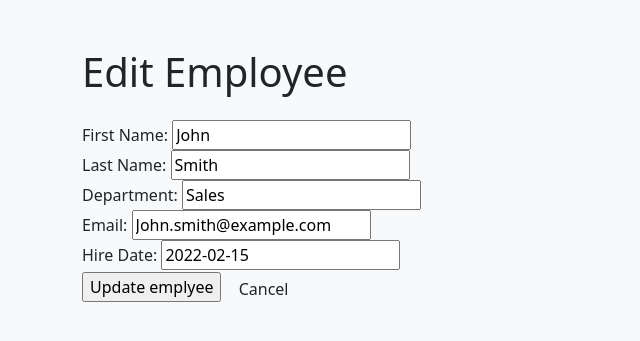
After one commit to cecyy1/Attendance_System, a Flask app: page /edit-employee/1 in a window 1280 px wide. The commit adds this page. Shown: the top 341 px of the page, without its empty margins (0-640 px from the left). Run offline with Flask 3, Linux system fonts and the light colour scheme; data comes from the database, SQL or seed files in the repository.

Commit message:
Finished employee list edit and delete features

```diff
--- a/webapp/app.py
+++ b/webapp/app.py
@@ -44,6 +44,42 @@ def add_employee():
 
     return render_template('add_employee.html')
 
+#edit employees
+@app.route('/edit-employee/<int:employee_id>', methods=['GET', 'POST'])
+def edit_employee(employee_id):
+     if request.method == 'POST':
+        first_name=request.form['first_name']
+        last_name=request.form['last_name']
+        department=request.form['department']
+        email=request.form['email']
+        hire_date=request.form['hire_date']
+
+        conn = get_db_connection()
+        cursor=conn.cursor()
+        cursor.execute("UPDATE employees SET first_name=%s, last_name=%s,"
+        "department=%s, email=%s, hire_date=%s WHERE employee_id=%s",(first_name, last_name, department, email, hire_date, employee_id))
+        conn.commit()
+        conn.close()
+        return redirect(url_for('employee_list'))
+     #GET -get request to load the existing employee info
+     conn=get_db_connection()
+     cursor=conn.cursor()
+     cursor.execute("SELECT * FROM employees WHERE employee_id = %s",(employee_id,))
+     employee=cursor.fetchone()
+     conn.close()
+     return render_template('edit_employee.html', employee=employee)
+
+
+#delete employees
+@app.route('/delete-employee/<int:employee_id>', methods=['POST'])
+def delete_employee(employee_id):
+    conn = get_db_connection()
+    cursor = conn.cursor()
+    cursor.execute("DELETE FROM employees WHERE employee_id=%s", (employee_id,))
+    conn.commit()
+    conn.close()
+    return redirect(url_for('employee_list'))
+
 
 if __name__=='__main__':
     app.run(debug=True)
--- /dev/null
+++ b/webapp/templates/edit_employee.html
@@ -0,0 +1,23 @@
+<!-- templates/edit_employee.html -->
+<!DOCTYPE html>
+<html lang="en">
+<head>
+    <meta charset="UTF-8">
+    <title>Edit Employee</title>
+    <link href="https://cdn.jsdelivr.net/npm/bootstrap@5.3.0/dist/css/bootstrap.min.css" rel="stylesheet">
+</head>
+<body class="bg-light">
+   <div class="container mt-5">
+        <h1 class="mb-4">Edit Employee</h1>
+        <form method="POST">
+            First Name: <input type="text" name="first_name" value="{{ employee[1]}}" required><br>
+            Last Name: <input type="text" name="last_name" value="{{ employee[2]}}" required><br>
+            Department: <input type="text" name="department" value="{{ employee[3]}}" required><br>
+            Email: <input type="text" name="email" value="{{ employee[4]}}" required><br>
+            Hire Date: <input type="text" name="hire_date" value="{{ employee[5]}}" required><br>
+            <input type="submit" value="Update emplyee">
+            <a href="{{ url_for('employee_list')}}" class="btn btn-seconday">Cancel</a>
+        </form>
+        </div>
+</body>
+</html>
```
Also changed, not shown: webapp/templates/employees.html (+6 -3 lines), 1 other file.
